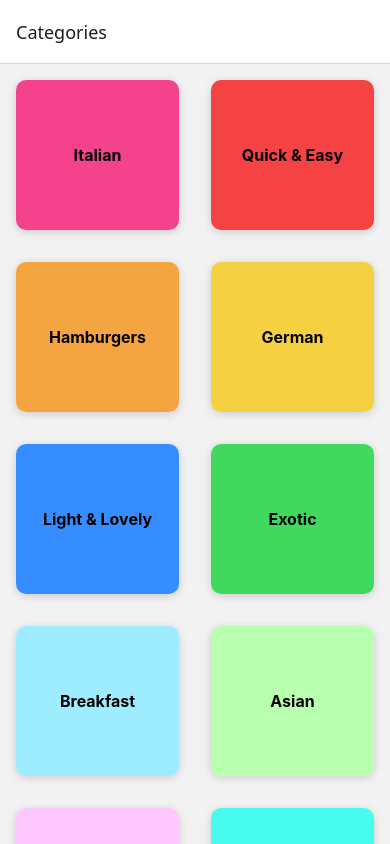
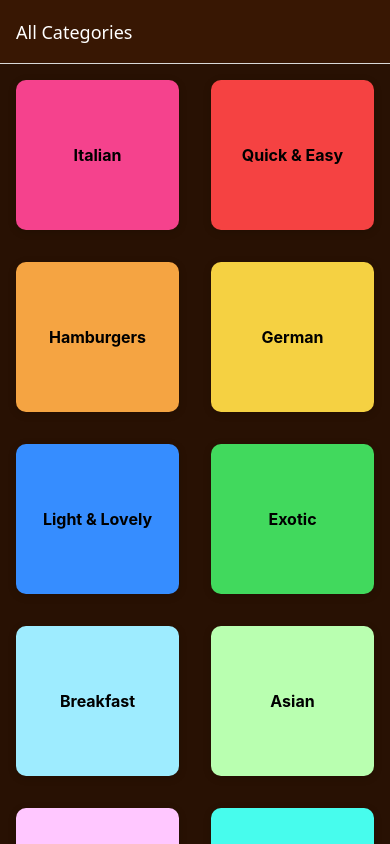
Before and after one commit to heesangs/RnNavigation, a React Native app: screen / in a window 390 px wide. Built offline with nearby package versions, Linux system fonts and the light colour scheme.

Commit message:
Navigation Options

```diff
--- a/App.tsx
+++ b/App.tsx
@@ -17,8 +17,20 @@ export default function App() {
         translucent
       />
       <NavigationContainer>
-        <Stack.Navigator>
-          <Stack.Screen name="Categories" component={CategoriesScreen} />
+        <Stack.Navigator
+          screenOptions={{
+            headerStyle: { backgroundColor: '#381703' },
+            headerTintColor: 'white',
+            contentStyle: { backgroundColor: '#281103' },
+          }}
+        >
+          <Stack.Screen
+            name="Categories"
+            component={CategoriesScreen}
+            options={{
+              title: 'All Categories',
+            }}
+          />
           <Stack.Screen name="MealsOverview" component={MealsOverviewScreen} />
         </Stack.Navigator>
       </NavigationContainer>
--- a/screen/MealsOverviewScreen.js
+++ b/screen/MealsOverviewScreen.js
@@ -1,10 +1,19 @@
 import { StyleSheet, View } from 'react-native';
-import { MEALS } from '../data/dummy-data';
+import { useLayoutEffect } from 'react';
+import { MEALS, CATEGORIES } from '../data/dummy-data';
 import { FlatList } from 'react-native-gesture-handler';
 import MealItem from '../components/MealItem';
 
-function MealsOverviewScreen({ route }) {
+function MealsOverviewScreen({ route, navigation }) {
   const catID = route.params.categoryId;
+
+  useLayoutEffect(() => {
+    const categoryTitle = CATEGORIES.find(
+      category => category.id === catID,
+    ).title;
+
+    navigation.setOptions({ title: categoryTitle });
+  }, [catID, navigation]);
 
   const displayMeals = MEALS.filter(mealItem => {
     return mealItem.categoryIds.indexOf(catID) >= 0;
```
